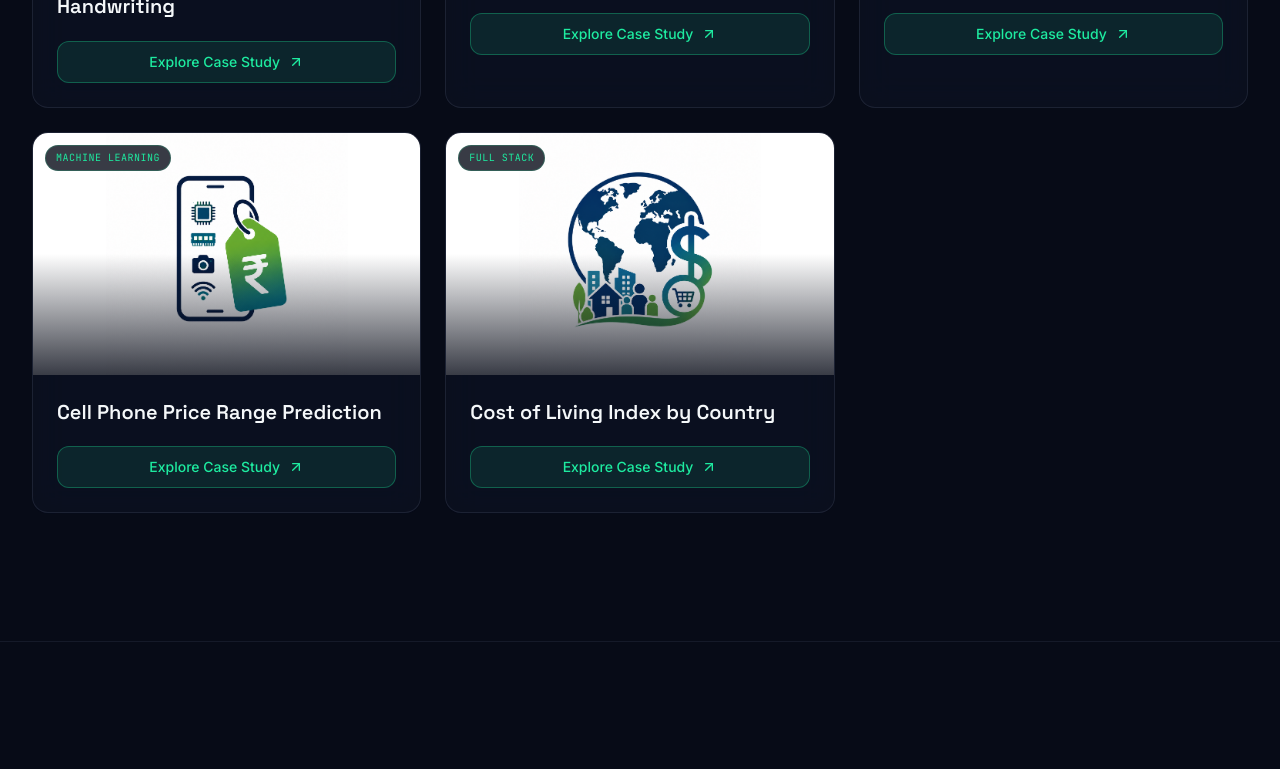
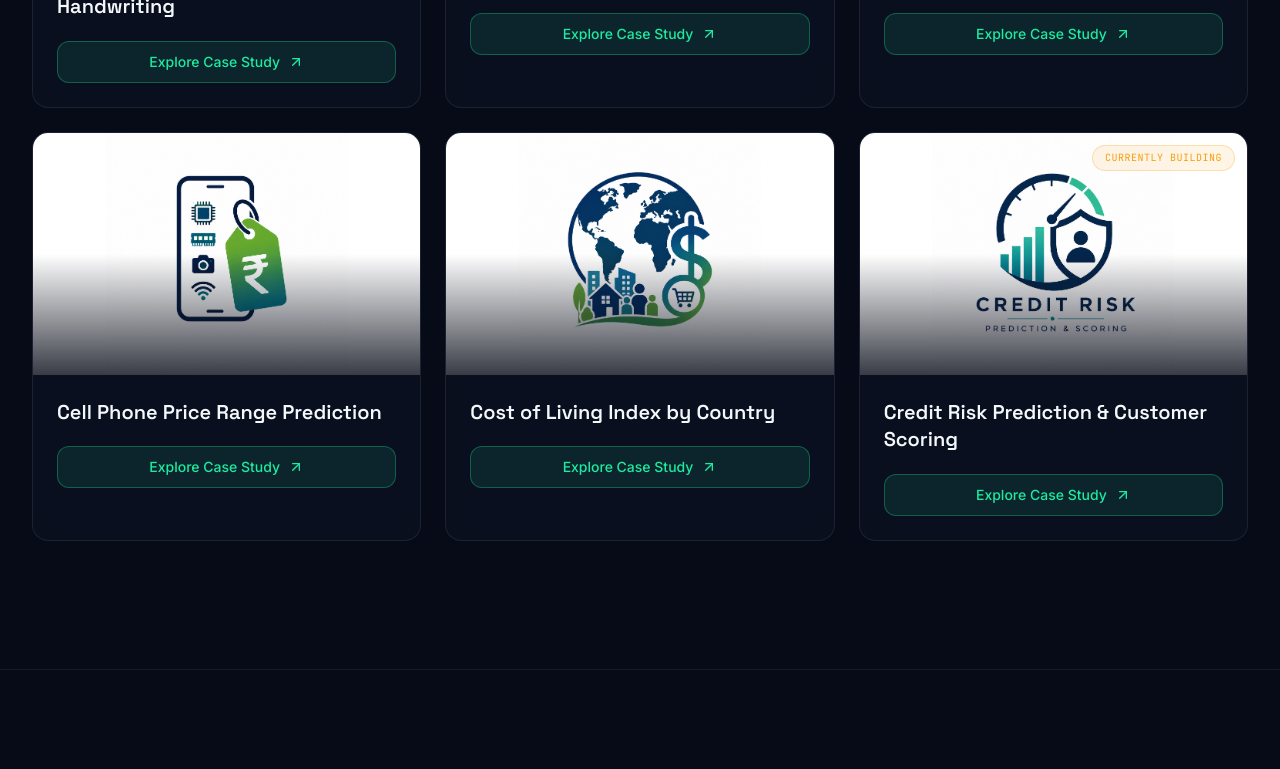
Before and after one commit to SuhasGowda24/My_PORTFOLIO, a React (Vite) app: page / in a window 1280 px wide. Shown: the part 4300-5069 px from the top of the page. Built offline with nearby package versions, Linux system fonts and the light colour scheme.

Commit message:
Projects

```diff
--- a/src/components/portfolio/ProjectModal.jsx
+++ b/src/components/portfolio/ProjectModal.jsx
@@ -1,4 +1,4 @@
-import { ArrowUpRight, FileText, Github, X } from 'lucide-react';
+import { ArrowUpRight, FileText, Github, Globe, X } from 'lucide-react';
 import { motion, AnimatePresence } from 'framer-motion';
 import { useEffect } from 'react';
 
@@ -39,19 +39,22 @@ export default function ProjectModal({ project, onClose }) {
             aria-label={project.title}
           >
             {/* header */}
+            {/* header */}
 <div className="flex items-start justify-between gap-4 p-6 sm:p-7 border-b border-border/60">
   <div className="min-w-0">
-                <div className="flex items-center gap-2 font-mono text-[11px] uppercase tracking-wider text-primary">
-                  <span className="h-1.5 w-1.5 rounded-full bg-primary" />
-                  {project.category}
-                  {project.metric && (
-                    <span className="ml-2 bg-primary/10 px-2 py-0.5 rounded text-primary">{project.metric}</span>
+
+    {project.status && (
+      <span className="inline-flex items-center rounded-full bg-amber-500/10 border border-amber-500/25 px-2.5 py-1 text-[10px] font-mono uppercase tracking-wider text-amber-500">
+        {project.status}
+      </span>
     )}
-                </div>
+
     <h3 className="mt-3 font-heading text-xl sm:text-2xl font-bold leading-tight text-foreground">
       {project.title}
     </h3>
+
   </div>
+
   <button
     onClick={onClose}
     className="shrink-0 p-2 rounded-md text-muted-foreground hover:text-foreground hover:bg-border/40 transition-colors"
@@ -77,6 +80,18 @@ export default function ProjectModal({ project, onClose }) {
                 </>
               )}
 
+              {project.results?.length > 0 && (
+                <>
+                  <h4 className="mt-6 font-mono text-[11px] uppercase tracking-wider text-muted-foreground/70 mb-3">Key Results</h4>
+                  <p className="text-sm sm:text-base font-medium text-foreground/90">
+                    {project.results.join(' · ')}
+                  </p>
+                  {project.resultsNote && (
+                    <p className="mt-2 text-sm text-muted-foreground leading-relaxed">{project.resultsNote}</p>
+                  )}
+                </>
+              )}
+
               <div className="mt-7 flex flex-wrap gap-3">
                 {project.github_url && (
                   <a
@@ -85,7 +100,17 @@ export default function ProjectModal({ project, onClose }) {
                     rel="noreferrer"
                     className="inline-flex items-center gap-2 rounded-md bg-primary text-primary-foreground px-4 py-2 font-mono text-xs uppercase tracking-wider glow-accent hover:-translate-y-0.5 transition-transform"
                   >
-                    <Github className="h-4 w-4" /> View on GitHub <ArrowUpRight className="h-3.5 w-3.5" />
+                    <Github className="h-4 w-4" /> GitHub <ArrowUpRight className="h-3.5 w-3.5" />
+                  </a>
+                )}
+                {project.demo_url && (
+                  <a
+                    href={project.demo_url}
+                    target="_blank"
+                    rel="noreferrer"
+                    className="inline-flex items-center gap-2 rounded-md glass px-4 py-2 font-mono text-xs uppercase tracking-wider text-foreground hover:-translate-y-0.5 transition-transform"
+                  >
+                    <Globe className="h-4 w-4 text-primary" /> Live Demo <ArrowUpRight className="h-3.5 w-3.5" />
                   </a>
                 )}
                 {project.paper_url && (
@@ -95,7 +120,7 @@ export default function ProjectModal({ project, onClose }) {
                     rel="noreferrer"
                     className="inline-flex items-center gap-2 rounded-md glass px-4 py-2 font-mono text-xs uppercase tracking-wider text-foreground hover:-translate-y-0.5 transition-transform"
                   >
-                    <FileText className="h-4 w-4 text-primary" /> Read Paper <ArrowUpRight className="h-3.5 w-3.5" />
+                    <FileText className="h-4 w-4 text-primary" /> View Publication <ArrowUpRight className="h-3.5 w-3.5" />
                   </a>
                 )}
               </div>
--- a/src/components/portfolio/Projects.jsx
+++ b/src/components/portfolio/Projects.jsx
@@ -8,63 +8,103 @@ import AcademiaSync from '../../assets/images/Academia2.png';
 import CYP from '../../assets/images/CYP2.png';
 import Cellpred from '../../assets/images/Cellpred.png';
 import COL from '../../assets/images/COL.png';
+import CreditRisk from '../../assets/images/CreditRisk.png';
 
 const FALLBACK = [
   {
     title: "NeuroSense: AI-Driven Parkinson's Disease Prediction Using Online Handwriting",
-    category: 'Computer Vision',
-    tech_stack: ['React.js', 'Flask', 'TensorFlow', 'Keras', 'OpenCV', 'CNN', 'Transfer Learning'],
-    description: "Full-stack app for Parkinson's screening via handwriting analysis; CNN model achieved 87% accuracy, F1-score 0.85, 96.67% specificity. Published as a research paper at NCRIE 2025.",
+    tech_stack: ['React.js', 'Flask', 'TensorFlow', 'Keras', 'OpenCV', 'CNN'],
+    description: "Full-stack Parkinson's screening application that analyzes online handwriting. CNN model (EfficientNetB0, transfer learning) deployed live on Hugging Face Spaces with real-time inference and Grad-CAM-style visual explanations to help users understand model predictions.",
+    results: ['92% Accuracy', '0.92 F1-Score', '93.3% Specificity'],
+    resultsNote:
+      'EfficientNetB0 with transfer learning achieved the best performance among the evaluated CNN architectures.',
     image_url: NSense,
-    github_url: 'https://github.com/SuhasGowda24',
-    paper_url: '',
-    // metric: '87% Accuracy',
+    github_url: 'https://github.com/SuhasGowda24/NeuroSense-AI-PD',
+    demo_url: 'https://neuro-sense-ai-pd.vercel.app/',
+    paper_url: 'https://github.com/SuhasGowda24/Published_Paper-NeuroSense-AI-Driven-Parkinson-s-Disease-Prediction-Using-Online-Handwriting/blob/main/Published%20Paper%20NeuroSense%20PD-(KSIT).pdf',
     order: 1,
   },
    {
     title: 'Academia Sync: Full-Stack Academic Management System',
-    category: 'Full Stack',
-    tech_stack: ['React', 'Django REST Framework', 'MySQL', 'JWT', 'Ollama (LLM)'],
-    description: 'Multi-college academic management platform with role-based access for admins, teachers, and students — covering attendance, timetables, assignments, grades, and custom forms. Includes AI-generated email drafts for low-attendance alerts via a locally-run LLM.',
+    tech_stack: ['React.js', 'Django REST Framework', 'PostgreSQL (Neon)', 'JWT', 'Ollama', 'Vercel', 'Render'],
+    description:
+    'Multi-college academic management platform with college-specific role-based access for administrators, teachers, and students. Students are associated with their registered institution and can access only their college’s academic data, while the platform manages attendance, timetables, assignments, grades, custom forms, and AI-assisted low-attendance email drafting.',
+    results: ['Role-Based Dashboards', 'End-to-End Academic Workflows', 'AI-Assisted Email Drafting'],
+    resultsNote:
+      'Built and deployed as an end-to-end full-stack application with a React frontend on Vercel, Django REST APIs on Render, PostgreSQL hosted on Neon, JWT-based authentication, and Ollama for locally running AI-assisted email generation.',
     image_url: AcademiaSync,
     github_url: 'https://github.com/SuhasGowda24/Academia_Sync',
-    paper_url: '',
-    // metric: '20+ Modules',
+    demo_url: 'https://academia-sync-blue.vercel.app/',
     order: 2,
   },
   {
     title: 'AI-Driven Crop Yield Prediction for Sustainable Agriculture',
-    category: 'Machine Learning',
     tech_stack: ['Python', 'Scikit-learn', 'Streamlit', 'OpenWeather API'],
-    description: 'Random Forest model for crop yield prediction using agricultural and real-time weather data; 85% accuracy. Published in NISCE-25 (Best Paper award).',
+    description:  'Machine learning application for crop yield prediction using agricultural, environmental, and real-time weather data. The system combines Random Forest with live weather inputs through the OpenWeather API and presents predictions through a Streamlit interface.',
+    results: [
+    '85% Prediction Accuracy',
+    'Real-Time Weather Integration',
+    'Streamlit Prediction Interface',
+  ],
+    resultsNote:
+       'Designed to support crop planning and resource decisions by combining historical agricultural data with current weather conditions.',
     image_url: CYP,
-    github_url: 'https://github.com/SuhasGowda24',
-    paper_url: '',
-    // metric: '85% Accuracy',
+    github_url: 'https://github.com/pavanu123/Crop_Yeild_Prediction_Using_ML',
+    paper_url: 'https://github.com/SuhasGowda24/research-publications/blob/main/IJESIRD%20Journal%20Paper.pdf',
     order: 3,
   },
   {
     title: 'Cell Phone Price Range Prediction',
-    category: 'Machine Learning',
     tech_stack: ['Python', 'Pandas', 'Scikit-learn', 'XGBoost'],
     description: 'Multiclass classification of mobile phone price ranges using hardware and connectivity specs; compared 7 models and tuned with GridSearchCV. Tuned Logistic Regression achieved 98.25% test accuracy and 96.12% cross-validation accuracy.',
+    results: [
+      '98.25% Test Accuracy · 96.12% 5-Fold CV Accuracy · Logistic Regression Selected'
+    ],
     image_url: Cellpred,
     github_url: 'https://github.com/SuhasGowda24/Cellphone-Price-Range-Prediction',
     paper_url: '',
     // metric: '98.25% Accuracy',
-    order: 3,
+    order: 4,
+  },
+   {
+    title: 'Cost of Living Index by Country',
+    tech_stack: ['Python', 'Flask', 'SQLite'],
+    description: 'Web app comparing cost of living across countries, letting users explore and compare cost-of-living metrics with a responsive, data-driven UI.',
+    results: [  'Interactive Cost Comparison',
+  'Full CRUD Operations',
+  'Responsive Web Interface',],
+    resultsNote: 'Designed to simplify the management and comparison of cost-of-living information through a centralized web application.',
+    image_url: COL,
+    github_url: 'https://github.com/SuhasGowda24/Mini_Project-Cost_of_living',
+    demo_url: 'https://mini-project-cost-of-living.onrender.com/',
+    order: 5,
   },
   {
-    title: 'Cost of Living Index by Country',
-    category: 'Full Stack',
-    tech_stack: ['Python', 'Flask', 'SQLite'],
-    description: 'Web app comparing cost of living across 50+ countries with full CRUD functionality and responsive UI.',
-    image_url: COL,
-    github_url: 'https://github.com/SuhasGowda24',
-    paper_url: '',
-    // metric: '50+ Countries',
-    order: 5,
-  },
+  title: 'Credit Risk Prediction & Customer Scoring',
+  tech_stack: [
+    'Python',
+    'Pandas',
+    'Scikit-learn',
+    'Feature Engineering',
+    'Machine Learning',
+    'Model Evaluation'
+  ],
+  description:
+    'Ongoing banking risk analytics project focused on predicting customer credit quality and identifying potential credit default risk using historical account, payment, enquiry, and demographic data.',
+  // results: [
+  //   'Credit Risk Classification',
+  //   'Feature Engineering & Selection',
+  //   'Gini-Based Model Evaluation'
+  // ],
+  // resultsNote:
+  //   'Currently working on data exploration, feature engineering, model development, Gini-based evaluation, and rank-order analysis as part of the credit risk modeling workflow.',
+  image_url: CreditRisk,
+  github_url: '',
+  demo_url: '',
+  paper_url: '',
+  status: 'Currently Building',
+  order: 6,
+},
 ];
 
 const slug = (t) => t.toLowerCase().replace(/[^a-z0-9]+/g, '-').replace(/^-|-$/g, '');
@@ -124,14 +164,11 @@ function ProjectCard({ project, onView }) {
 
         {/* overlays on image */}
         <div className="absolute inset-0 bg-gradient-to-t from-background/80 via-background/0 to-background/0" />
-        <span className="absolute top-3 left-3 rounded-full bg-background/80 backdrop-blur px-2.5 py-1 text-[10px] font-mono uppercase tracking-wider text-primary border border-primary/20">
-          {project.category}
-        </span>
-        {/* {project.metric && (
-          <span className="absolute top-3 right-3 rounded-full bg-background/80 backdrop-blur px-2.5 py-1 text-[10px] font-mono text-primary border border-primary/20">
-            {project.metric}
+        {project.status && (
+          <span className="absolute top-3 right-3 rounded-full bg-amber-500/10 backdrop-blur-md px-3 py-1 text-[10px] font-mono uppercase tracking-wider text-amber-500 border border-amber-500/25">
+            {project.status}
           </span>
-        )} */}
+        )}
       </div>
 
       {/* body */}
```
Also changed, not shown: src/assets/images/CreditRisk.png (added). Lines whose indentation alone changed are shown as unchanged.
